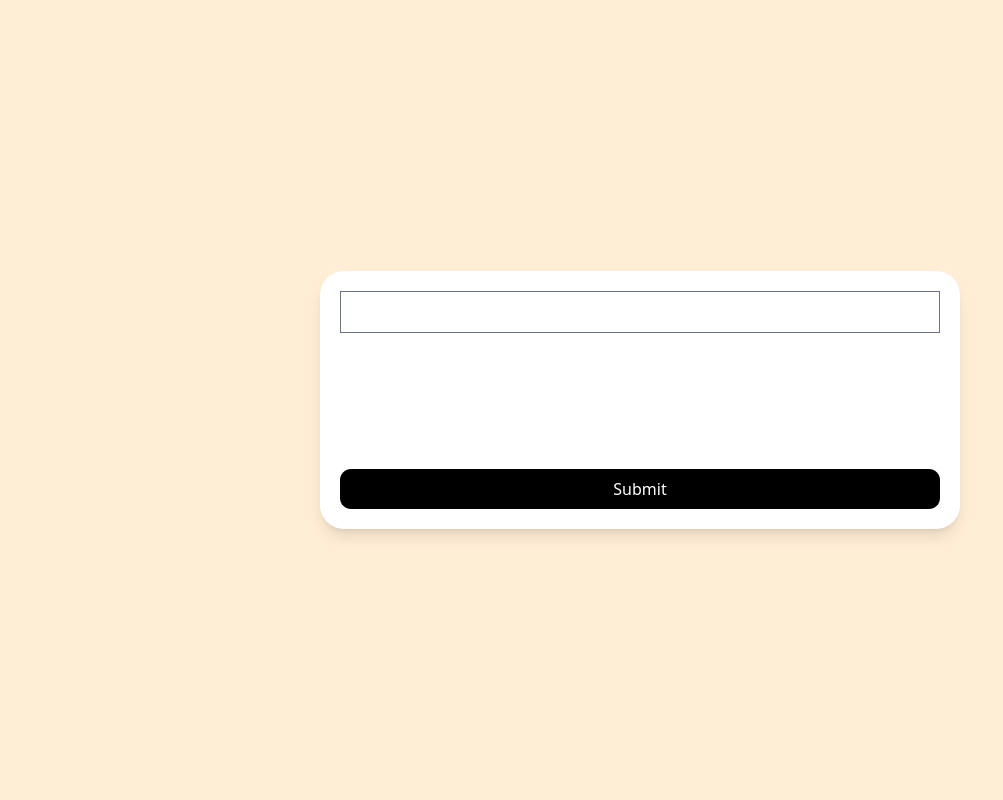
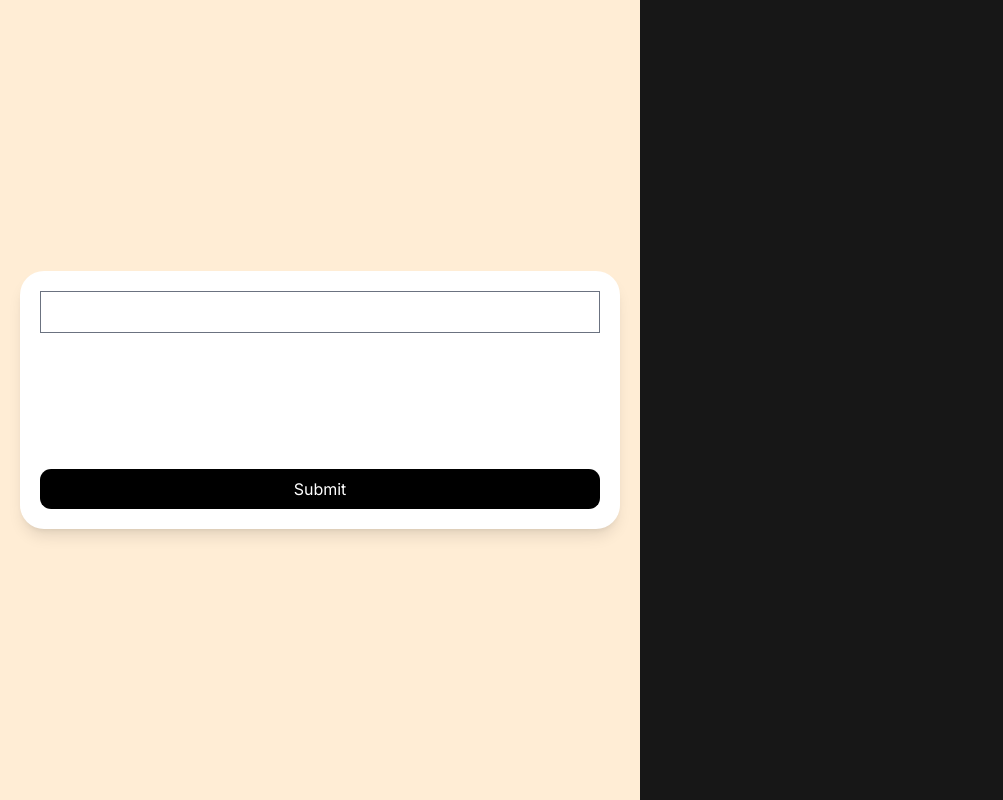
Before and after one commit to joy-jeon/carrot-market-reloaded, a Next.js app: page / in a window 1280 px wide. Shown: the whole page, without its empty margins (0-1003 px from the left). Built offline with nearby package versions, Linux system fonts and the light colour scheme.

Commit message:
캐럿마켓 시작 - google font 적용

```diff
--- a/app/layout.tsx
+++ b/app/layout.tsx
@@ -1,5 +1,6 @@
 import type { Metadata } from "next";
 import localFont from "next/font/local";
+import { Inter } from "next/font/google";
 import "./globals.css";
 
 const geistSans = localFont({
@@ -12,6 +13,8 @@ const geistMono = localFont({
   variable: "--font-geist-mono",
   weight: "100 900",
 });
+
+const inter = Inter({ subsets: ["latin"] });
 
 export const metadata: Metadata = {
   title: "Create Next App",
@@ -26,7 +29,7 @@ export default function RootLayout({
   return (
     <html lang="en">
       <body
-        className={`${geistSans.variable} ${geistMono.variable} antialiased`}
+        className={`${inter.className} bg-neutral-900 text-white max-w-screen-sm`}
       >
         {children}
       </body>
```
